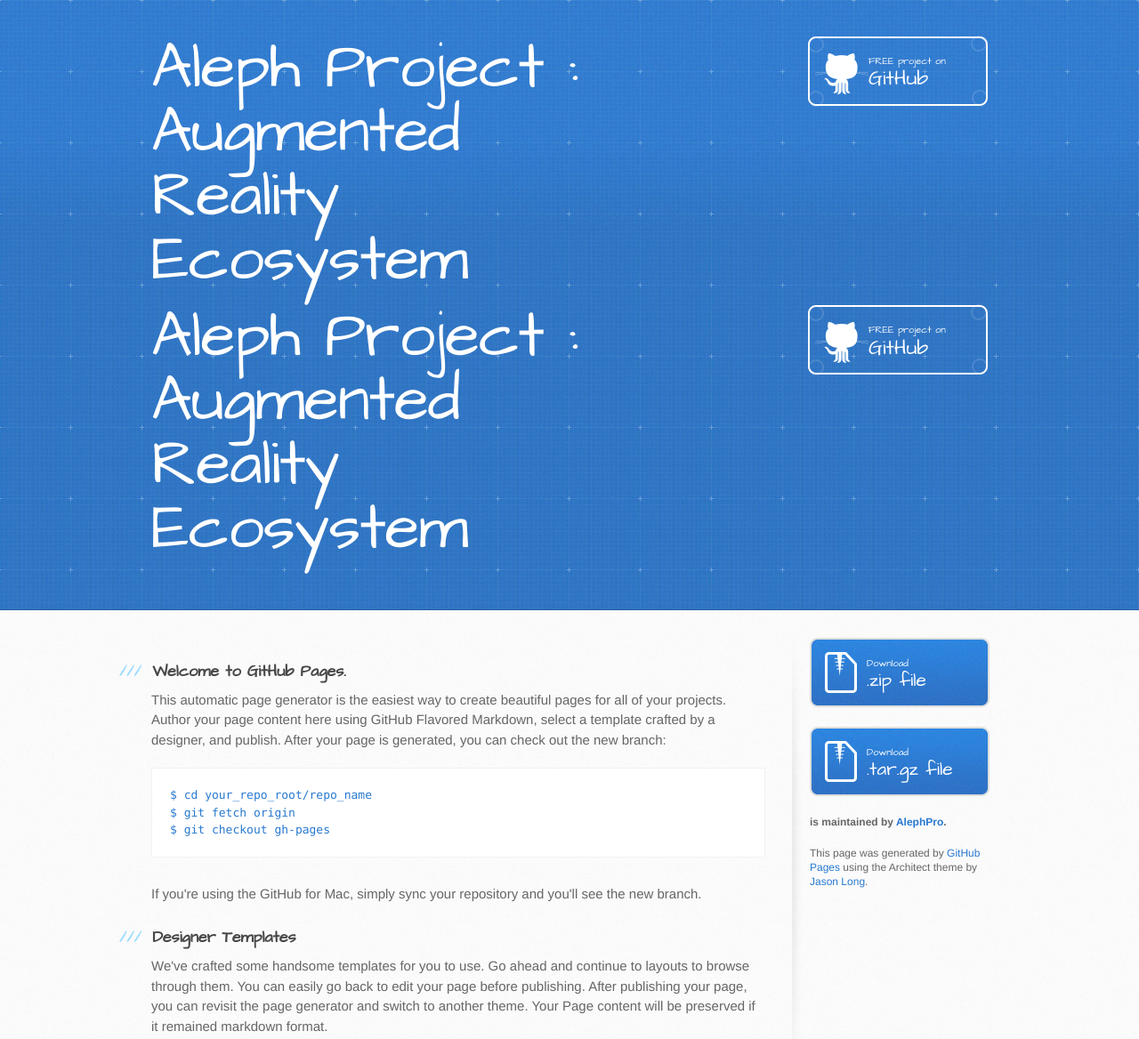
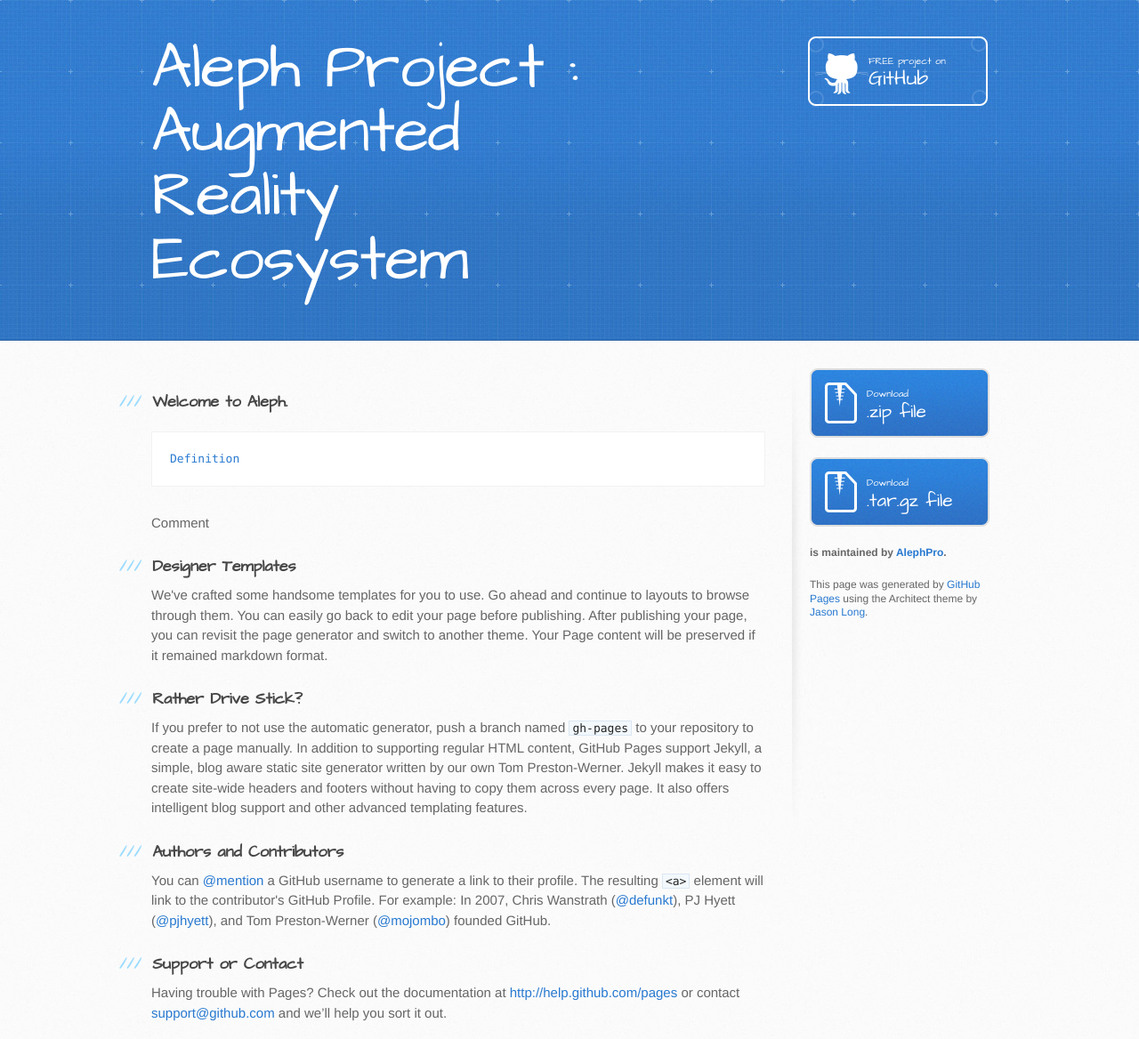
Before and after one commit to AlephPro/AlephCore, a plain HTML site: page index.html in a window 1280 px wide. Shown: the top 1168 px of the page at 89% size. Drawn offline with Linux system fonts and the light colour scheme.

Commit message:
Update index.html

```diff
--- a/index.html
+++ b/index.html
@@ -23,27 +23,20 @@
         <h2></h2>
         <a href="https://github.com/AlephPro/AlephCore" class="button"><small>FREE project on</small>GitHub</a>
       </div>
-      <div class="inner">
-        <h1>Aleph Project : Augmented Reality Ecosystem</h1>
-        <h2></h2>
-        <a href="https://github.com/AlephPro/AlephCore" class="button"><small>FREE project on</small>GitHub</a>
-      </div>
     </header>
 
     <div id="content-wrapper">
       <div class="inner clearfix">
         <section id="main-content">
           <h3>
-<a name="welcome-to-github-pages" class="anchor" href="#welcome-to-github-pages"><span class="octicon octicon-link"></span></a>Welcome to GitHub Pages.</h3>
+<a name="welcome-to-github-pages" class="anchor" href="#welcome-to-github-pages"><span class="octicon octicon-link"></span></a>Welcome to Aleph.</h3>
 
-<p>This automatic page generator is the easiest way to create beautiful pages for all of your projects. Author your page content here using GitHub Flavored Markdown, select a template crafted by a designer, and publish. After your page is generated, you can check out the new branch:</p>
+<p></p>
 
-<pre><code>$ cd your_repo_root/repo_name
-$ git fetch origin
-$ git checkout gh-pages
+<pre><code>Definition
 </code></pre>
 
-<p>If you're using the GitHub for Mac, simply sync your repository and you'll see the new branch.</p>
+<p>Comment</p>
 
 <h3>
 <a name="designer-templates" class="anchor" href="#designer-templates"><span class="octicon octicon-link"></span></a>Designer Templates</h3>
```
